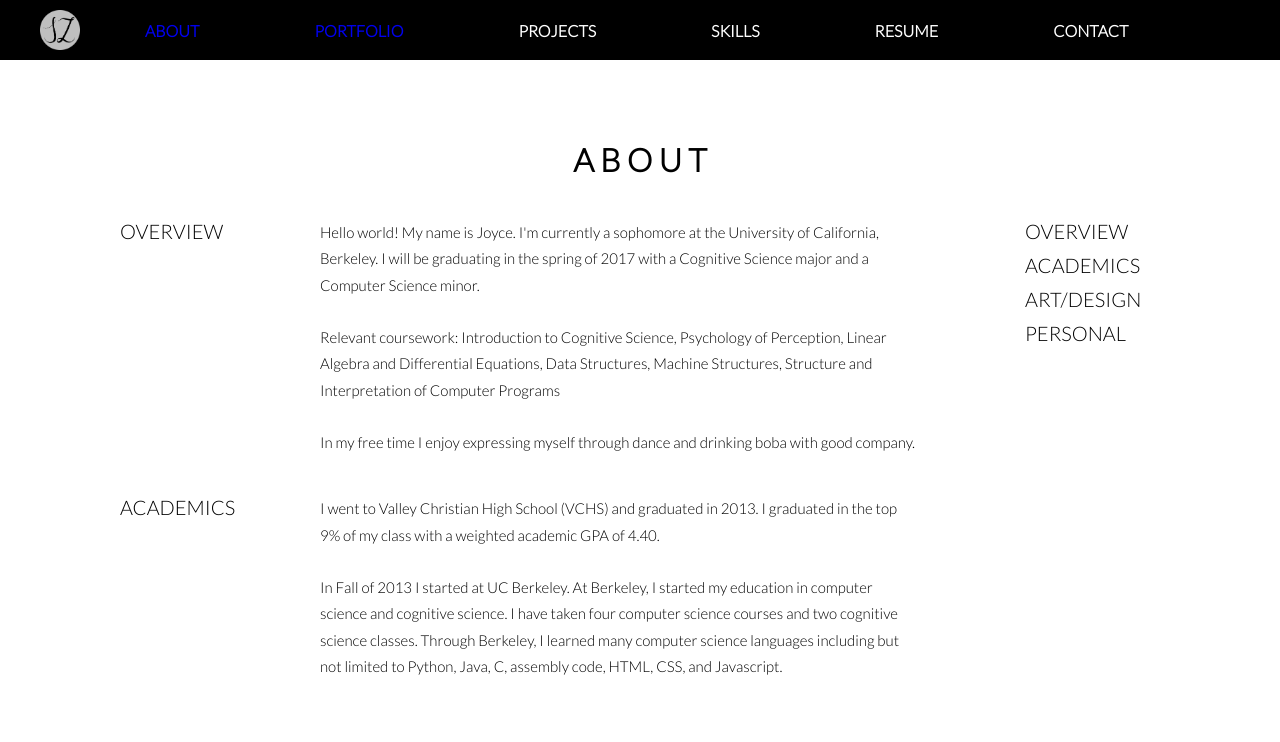
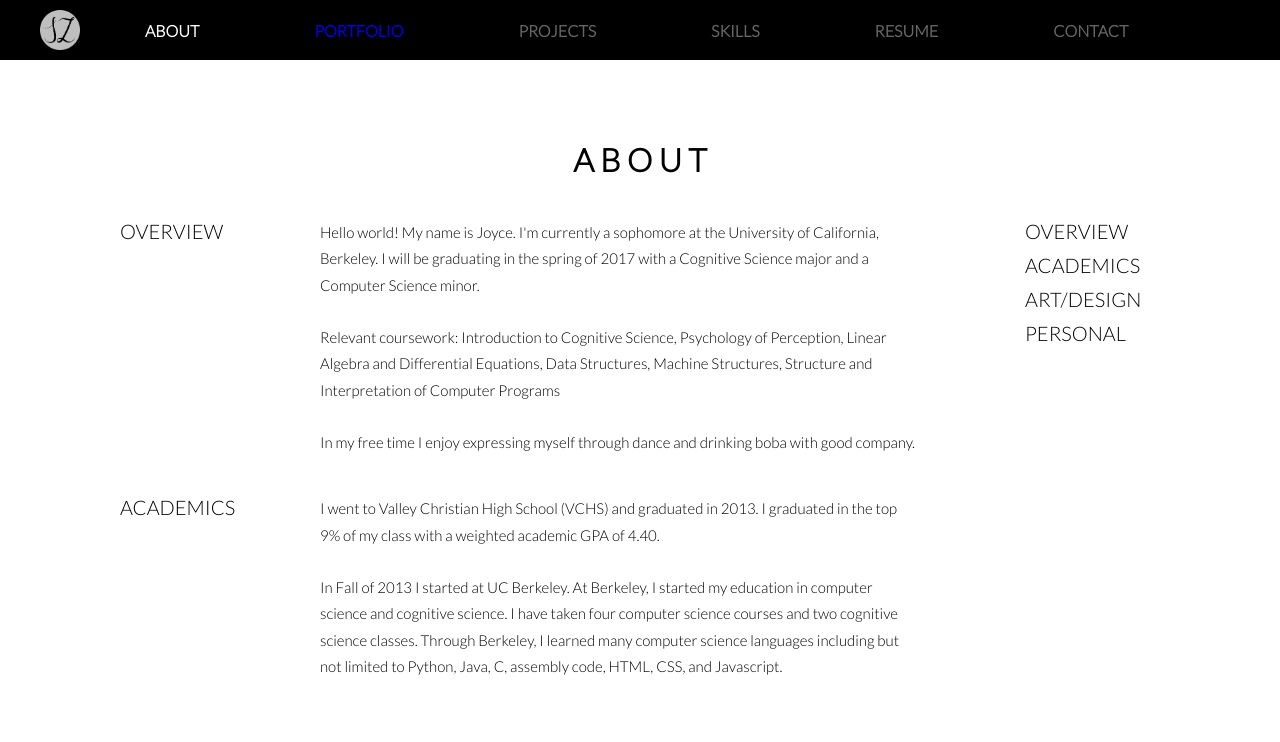
Before and after one commit to joycezhou95/joycezhou95.github.io, a plain HTML site: page pages/about page/index.html in a window 1280 px wide. Shown: the top 742 px of the page. Drawn offline with Linux system fonts and the light colour scheme.

Commit message:
under construction features added

```diff
--- a/pages/about page/assets/css/style.css
+++ b/pages/about page/assets/css/style.css
@@ -29,7 +29,7 @@ body{
   	transform: translateY(-50%);
 }
 
-.navbar-item:hover{
+.finished:hover{
 	opacity: .75;
 /*	color: #adcad1;*/
 /*	color: #7e7e7e;
@@ -39,6 +39,14 @@ body{
 
 .navbar-item a:visited{
 	color: inherit;
+}
+
+.navbar-item a{
+	text-decoration: none;
+}
+
+.unfinished{
+	opacity: .4;
 }
 
 .logo{
--- a/pages/about page/index.html
+++ b/pages/about page/index.html
@@ -15,16 +15,14 @@
 				<div class='logo'>
 					<a href="../../index.html"><img src='assets/img/JZ.png'></a>
 				</div>
-				<div class='navbar-item'>
-					<a href="index.html" style="text-decoration:none">ABOUT</a>
+				<div class='navbar-item finished'>ABOUT</div>
+				<div class='navbar-item finished'>
+					<a href="../portfolio/index.html">PORTFOLIO</a>
 				</div>
-				<div class='navbar-item'>
-					<a href="../portfolio page/index.html" style="text-decoration:none">PORTFOLIO</a>
-				</div>
-				<div class='navbar-item'>PROJECTS</div>
-				<div class='navbar-item'>SKILLS</div>
-				<div class='navbar-item'>RESUME</div>
-				<div class='navbar-item'>CONTACT</div>
+				<div class='navbar-item unfinished'>PROJECTS</div>
+				<div class='navbar-item unfinished'>SKILLS</div>
+				<div class='navbar-item unfinished'>RESUME</div>
+				<div class='navbar-item unfinished'>CONTACT</div>
 			</div>
 			<div class='header'>A B O U T</div>
 			<div class='scroll-container'>
--- a/pages/home page/assets/css/style.css
+++ b/pages/home page/assets/css/style.css
@@ -53,14 +53,18 @@ body{
     margin-top: 30px;
 }
 
-.navbar-item:hover{
+.finished:hover{
+/*	opacity: .5;*/
 	color: #7e7e7e;
-	/*color: #adcad1;*/
-
 }
 
-.navbar-item a:visited{
+.navbar-item a{
 	color: inherit;
+	text-decoration: none;
+}
+
+.unfinished{
+	opacity: .25;
 }
 
 #photo{
--- a/pages/portfolio page/assets/css/style.css
+++ b/pages/portfolio page/assets/css/style.css
@@ -28,7 +28,7 @@ body{
   	transform: translateY(-50%);
 }
 
-.navbar-item:hover{
+.finished:hover{
 	opacity: .75;
 /*	color: #adcad1;*/
 /*	color: #7e7e7e;
@@ -39,6 +39,15 @@ body{
 
 .navbar-item a:visited{
 	color: inherit;
+	text-decoration: none;
+}
+
+.navbar-item a{
+	text-decoration: none;
+}
+
+.unfinished{
+	opacity: .4;
 }
 
 .logo{
```
Also changed, not shown: index.html (+14 -14 lines), pages/portfolio page/index.html (+7 -9 lines).
